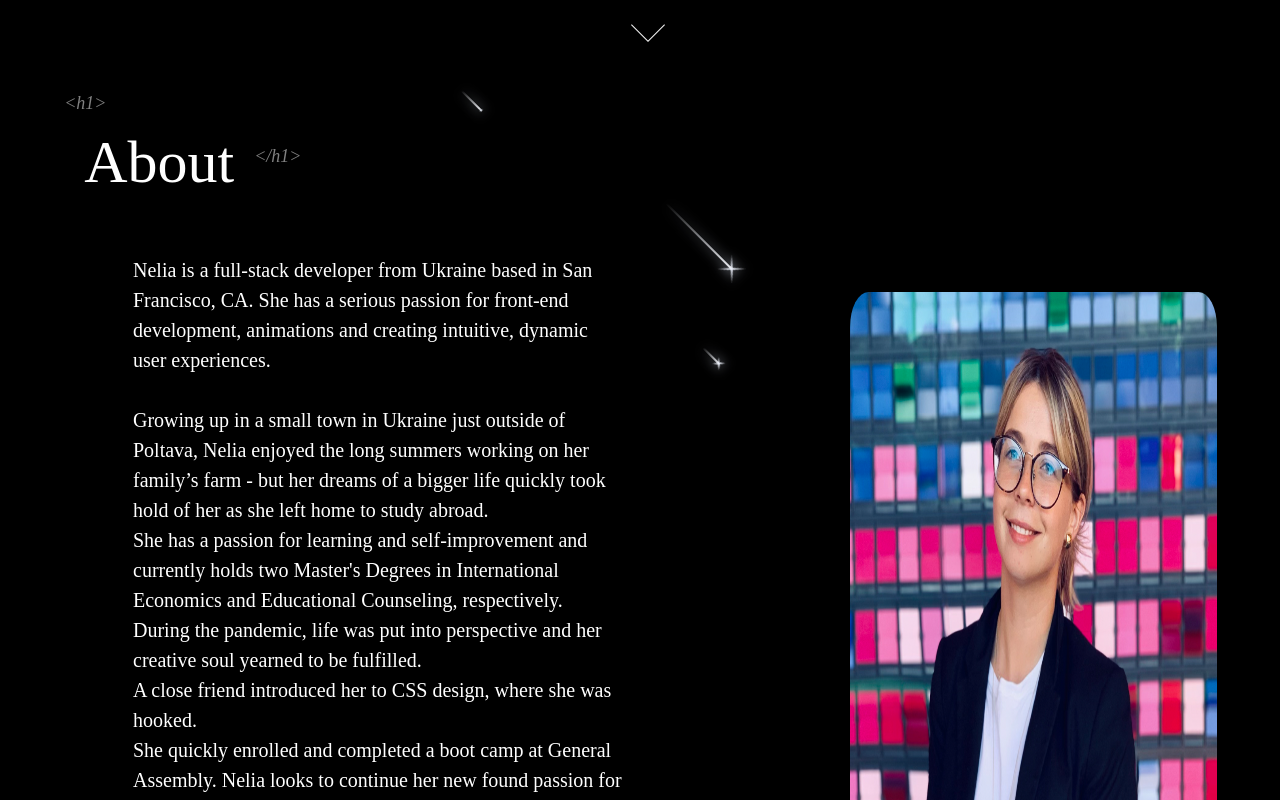
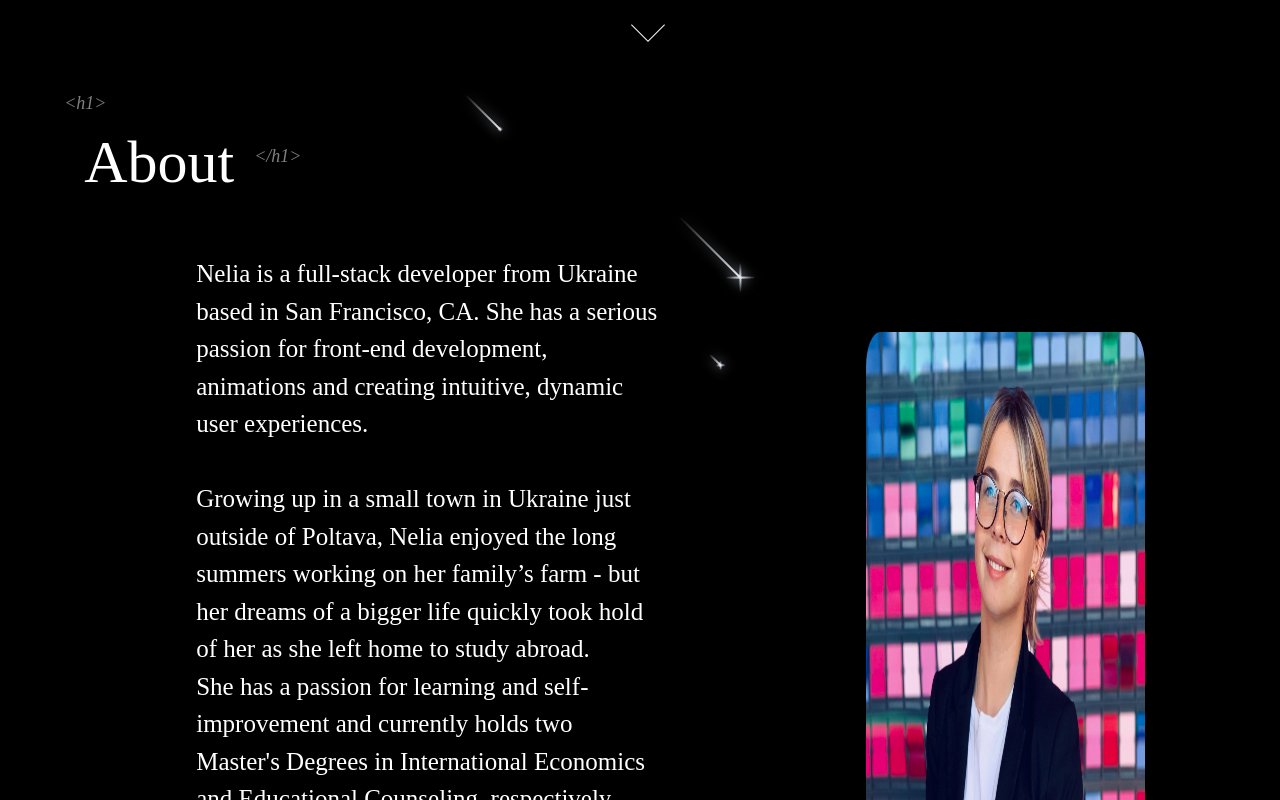
Before and after one commit to nelialanets/Portfolio, a React (Create React App) app: page / in a window 1280 px wide. Shown: the part 800-1600 px from the top of the page. Built offline with nearby package versions, Linux system fonts and the light colour scheme.

Commit message:
delited icons

```diff
--- a/src/components/About/index.scss
+++ b/src/components/About/index.scss
@@ -1,7 +1,7 @@
 .about-container{
     margin-top:10%;
     display:flex;
-    width:100%;
+    width:90%;
     height: 100%;
     margin:0;
     padding:100px;
@@ -12,12 +12,12 @@
 .imageAbout{
     display: flex;
     margin-bottom: 5%;
-    margin-top:5%;
+    margin-top:10%;
 }
 #imageAbout{
    display: flex;
    width: 100%;
-   height: 60%;
+   height: 40%;
    border: 1ps solid black;
    border-radius: 5%;
    margin-left: 10%;
@@ -35,7 +35,7 @@
     margin: 2px;
     padding: 15px;
     margin-right: 25%;
-    font-size: 20px;
+    font-size: 25px;
     margin-bottom: 10%;
     font-family:Times New Roman Georgia Garamond;
     font-weight: 300;
--- a/src/components/AnimatedLetters/letters.scss
+++ b/src/components/AnimatedLetters/letters.scss
@@ -15,7 +15,7 @@
     &:hover{
         animation: rubberBand 1s;
         background: #00FF00;
-        background: linear-gradient(to left, #00FF00 0%, #00FFFF 100%);
+        background: linear-gradient(to left, #00FF00 0, #00FFFF 100);
         -webkit-background-clip: text;
         -webkit-text-fill-color: transparent;
     }
```
